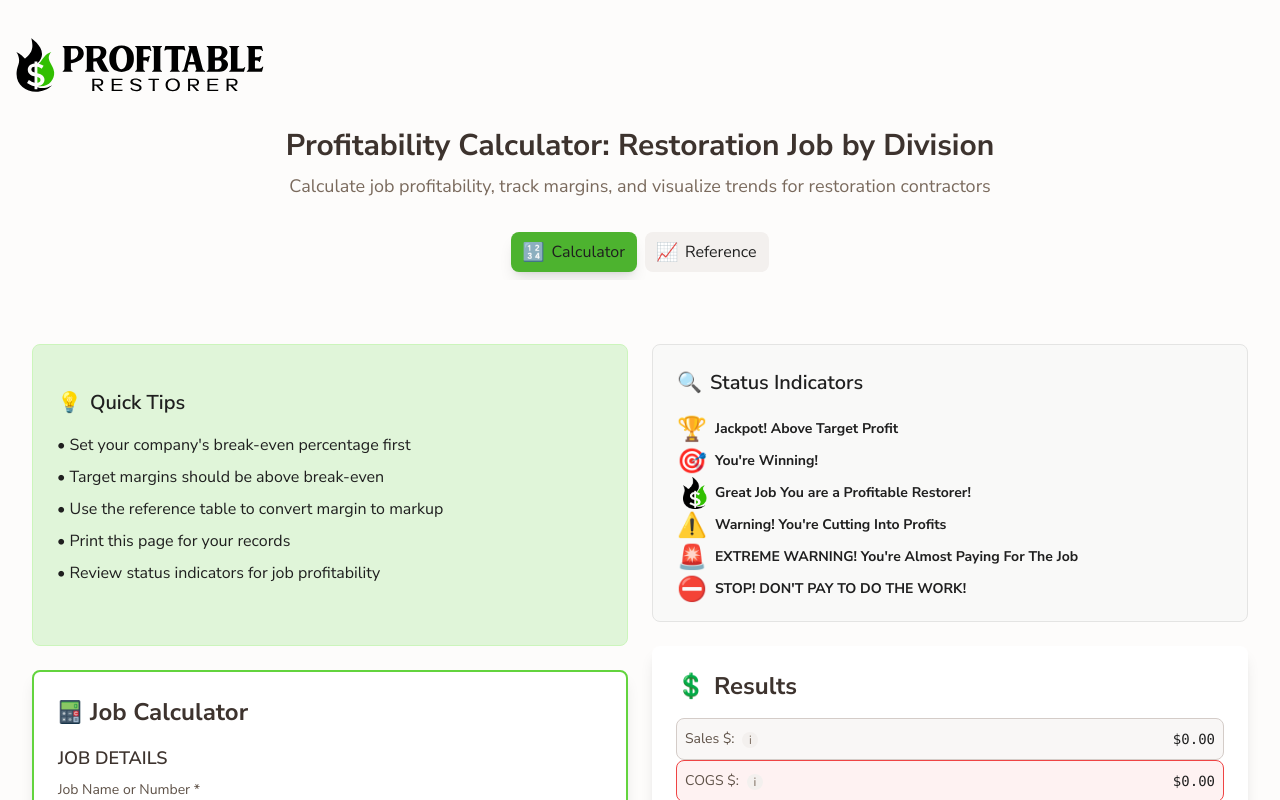
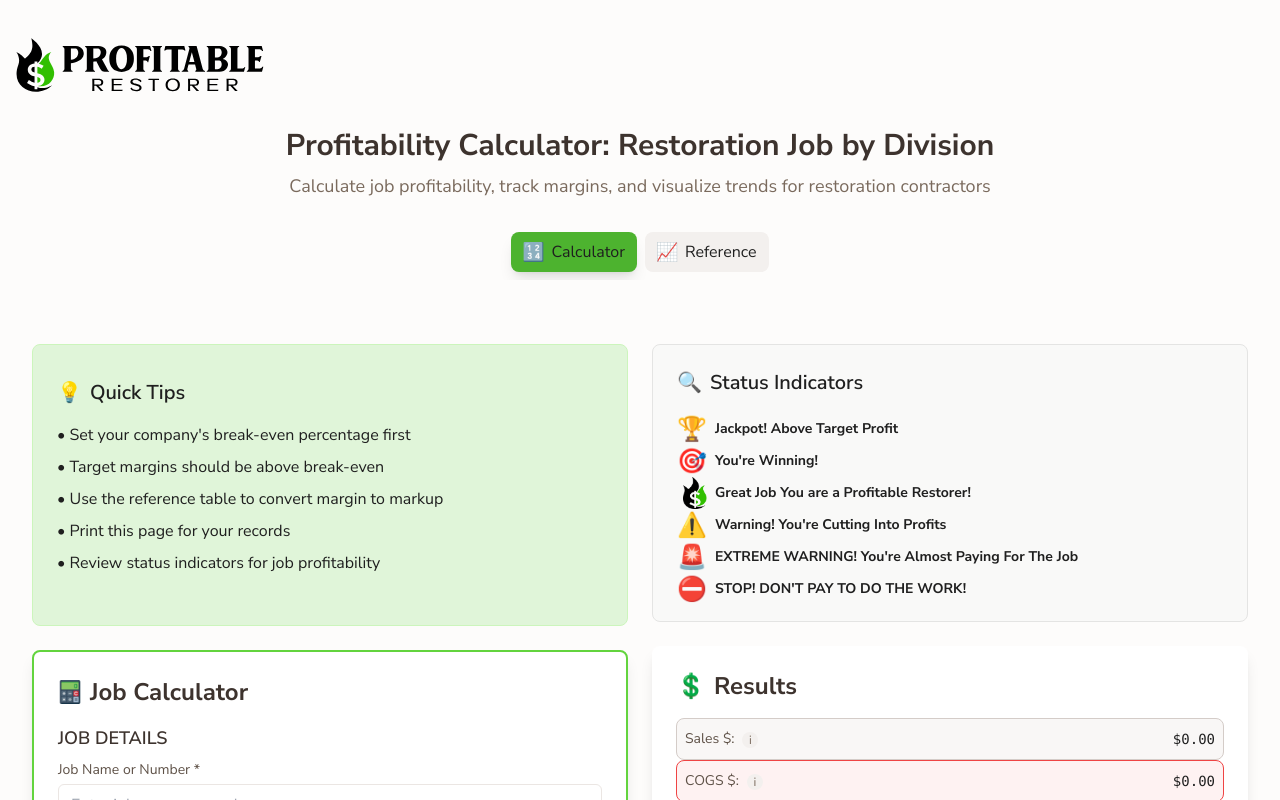
Before and after one commit to KayFernPR/Division-Calculator, a React (Vite) app: page / in a window 1280 px wide. Shown: the top 800 px of the page. Built offline with nearby package versions, Linux system fonts and the light colour scheme.

Commit message:
Reduce Quick Tips box height by removing 10px vertical padding

```diff
--- a/src/components/Calculator.jsx
+++ b/src/components/Calculator.jsx
@@ -700,7 +700,7 @@ const Calculator = () => {
           {/* Left Column */}
     <div className="space-y-6">
           {/* Quick Tips */}
-            <div className="border rounded-lg py-[44px] px-6" style={{backgroundColor: '#e0f5d9', borderColor: '#CCF5BC'}}>
+            <div className="border rounded-lg py-[34px] px-6" style={{backgroundColor: '#e0f5d9', borderColor: '#CCF5BC'}}>
             <h2 className="text-xl font-semibold mb-4 flex items-center gap-2" style={{color: '#1F1F1F'}}>
               <span className="text-yellow-500">💡</span>
               Quick Tips
```
